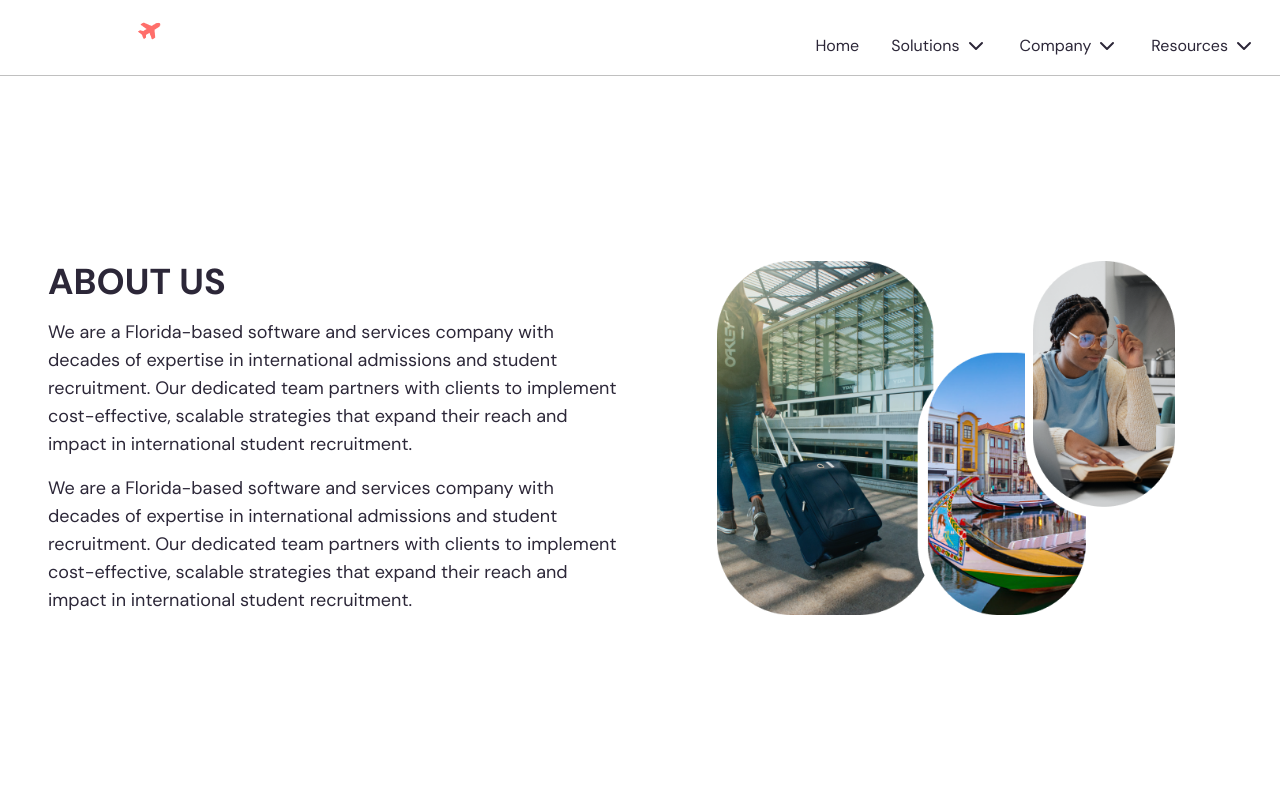
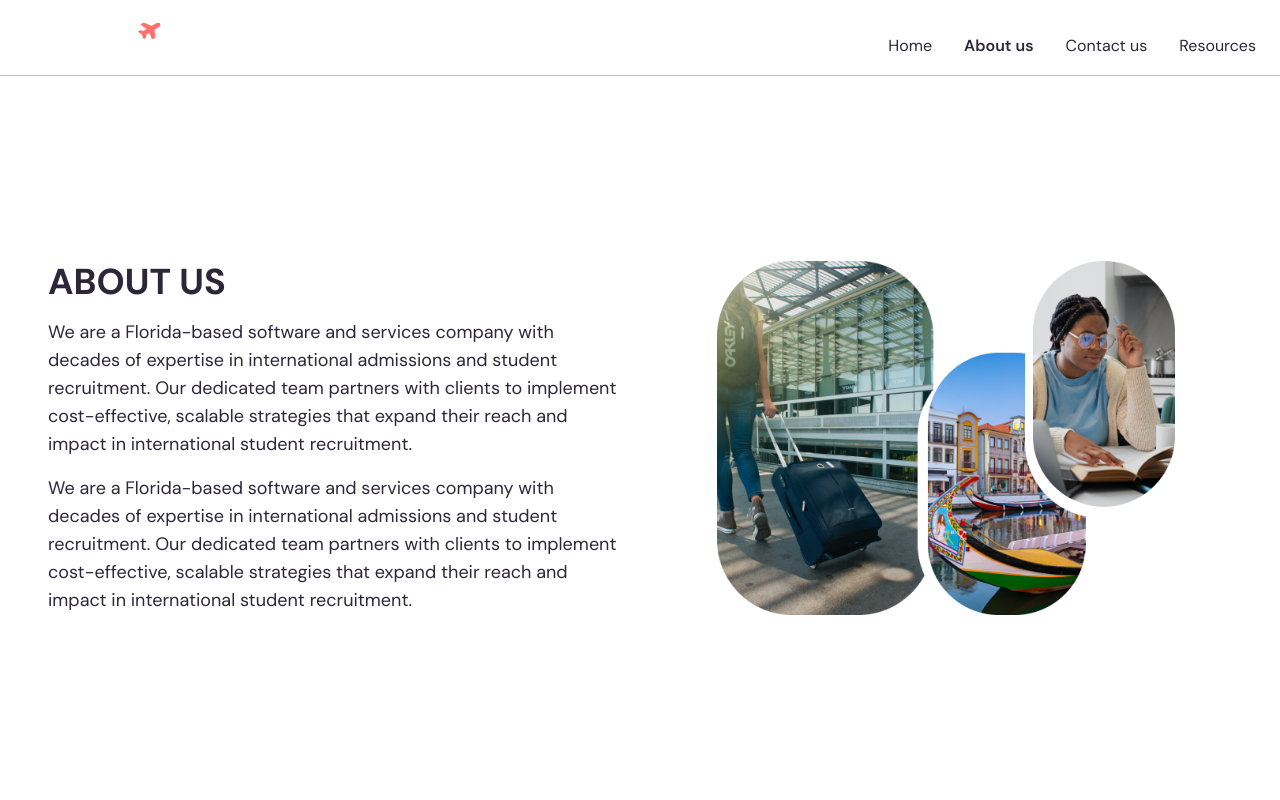
Before and after one commit to fogtood/phnes-travels, a React (Vite) app: page /about-us in a window 1280 px wide. Shown: the top 800 px of the page. Built offline with nearby package versions, Linux system fonts and the light colour scheme.

Commit message:
refactor: simplify navbar component by removing dropdown functionality and updating links

```diff
--- a/src/components/navbar/navbar.component.jsx
+++ b/src/components/navbar/navbar.component.jsx
@@ -1,6 +1,6 @@
-import { useState, useEffect, useRef } from "react";
-import { Link, NavLink, useLocation } from "react-router-dom";
-import { ChevronDown, Menu } from "lucide-react";
+import { useState } from "react";
+import { NavLink, useLocation } from "react-router-dom";
+import { Menu } from "lucide-react";
 import Brand from "../brand/brand.component";
 
 const navbarLinks = [
@@ -9,22 +9,6 @@ const navbarLinks = [
     link: "/",
   },
   {
-    name: "Solutions",
-    subLinks: [
-      {
-        name: "International Admission Optimization & Data Integration and Security",
-        link: "/solutions",
-      },
-      {
-        name: "F-1 Visa Preparations",
-        link: "solutions/f1-visa-preparations",
-      },
-    ],
-  },
-  {
-    name: "Company",
-    subLinks: [
-      {
     name: "About us",
     link: "/about-us",
   },
@@ -32,20 +16,9 @@ const navbarLinks = [
     name: "Contact us",
     link: "/contact-us",
   },
-    ],
-  },
   {
     name: "Resources",
-    subLinks: [
-      {
-        name: "Industry Insights & News",
-        link: "/industry-insights-news",
-      },
-      {
-        name: "Privacy Policy & Terms and Conditions",
-        link: "/privacy-policy-terms-and-conditions",
-      },
-    ],
+    link: "/resources",
   },
 ];
 
@@ -76,26 +49,6 @@ const Navbar = () => {
 };
 
 const NavLinks = ({ toggleMobileMenu }) => {
-  const [openIndex, setOpenIndex] = useState(null);
-  const dropdownRef = useRef(null);
-
-  const handleToggle = (index) => {
-    setOpenIndex(openIndex === index ? null : index);
-  };
-
-  const handleClickOutside = (event) => {
-    if (dropdownRef.current && !dropdownRef.current.contains(event.target)) {
-      setOpenIndex(null);
-    }
-  };
-
-  useEffect(() => {
-    document.addEventListener("mousedown", handleClickOutside);
-    return () => {
-      document.removeEventListener("mousedown", handleClickOutside);
-    };
-  }, []);
-
   return (
     <>
       {/* Mobile Menu Button */}
@@ -103,62 +56,20 @@ const NavLinks = ({ toggleMobileMenu }) => {
         <Menu />
       </button>
 
-      <div className="hidden items-center gap-8 md:flex" ref={dropdownRef}>
-        {navbarLinks.map((navbarLink, idx) =>
-          navbarLink.subLinks ? (
-            <Dropdown
+      <div className="hidden items-center gap-8 md:flex">
+        {navbarLinks.map((navbarLink, idx) => (
+          <NavLink
             key={idx}
-              idx={idx}
-              name={navbarLink.name}
-              subLinks={navbarLink.subLinks}
-              openIndex={openIndex}
-              handleToggle={handleToggle}
-            />
-          ) : (
-            <NavLink key={idx} to={navbarLink.link}>
+            to={navbarLink.link}
+            className={({ isActive }) => (isActive ? "font-semibold" : "")}
+          >
             {navbarLink.name}
           </NavLink>
-          ),
-        )}
+        ))}
       </div>
     </>
   );
 };
-
-const Dropdown = ({ idx, name, subLinks, openIndex, handleToggle }) => {
-  const location = useLocation();
-
-  const isHome = location.pathname === "/";
-
-  return (
-    <div className="relative">
-      <button
-        type="button"
-        className="flex cursor-pointer items-center gap-1"
-        onClick={() => handleToggle(idx)}
-      >
-        {name}
-        <ChevronDown
-          className={`transition-transform duration-300 ${openIndex === idx ? "rotate-180" : ""}`}
-        />
-      </button>
-
-      {/* Dropdown Menu */}
-      <div
-        className={`absolute top-full z-50 mt-2 w-64 transform space-y-4 bg-black/50 p-3 text-sm transition-all duration-300 ease-in-out ${!isHome && "text-white"} ${openIndex === idx ? "translate-y-0 opacity-100" : "pointer-events-none -translate-y-2 opacity-0"}`}
-        style={{ right: idx === navbarLinks.length - 1 ? "0" : "auto" }}
-      >
-        {subLinks.map((link) => (
-          <Link to={link.link} key={link.link} className="block">
-            {link.name}
-          </Link>
-        ))}
-      </div>
-    </div>
-  );
-};
-
-export default Navbar;
 
 const MobileSidebar = ({ isMobileMenuOpen, setIsMobileMenuOpen }) => {
   const location = useLocation();
@@ -185,52 +96,15 @@ const MobileSidebar = ({ isMobileMenuOpen, setIsMobileMenuOpen }) => {
           <Brand />
         </div>
         <div className="flex flex-col gap-4 p-4">
-          {navbarLinks.map((navbarLink, idx) =>
-            navbarLink.subLinks ? (
-              <MobileDropdown
-                key={idx}
-                name={navbarLink.name}
-                subLinks={navbarLink.subLinks}
-              />
-            ) : (
+          {navbarLinks.map((navbarLink, idx) => (
             <NavLink key={idx} to={navbarLink.link}>
               {navbarLink.name}
             </NavLink>
-            ),
-          )}
+          ))}
         </div>
       </div>
     </>
   );
 };
 
-const MobileDropdown = ({ name, subLinks }) => {
-  const [open, setOpen] = useState(false);
-
-  return (
-    <div>
-      <button
-        type="button"
-        className="flex w-full items-center justify-between"
-        onClick={() => setOpen(!open)}
-      >
-        {name}
-        <ChevronDown
-          className={`transition-transform duration-300 ${open ? "rotate-180" : ""}`}
-        />
-      </button>
-
-      <div
-        className={`transition-max-height overflow-hidden duration-300 ease-in-out ${open ? "max-h-screen" : "max-h-0"}`}
-      >
-        <div className="mt-2 flex flex-col gap-2 pl-2 text-sm">
-          {subLinks.map((link) => (
-            <Link to={link.link} key={link.link}>
-              {link.name}
-            </Link>
-          ))}
-        </div>
-      </div>
-    </div>
-  );
-};
+export default Navbar;
```
Lines whose indentation alone changed are shown as unchanged.
